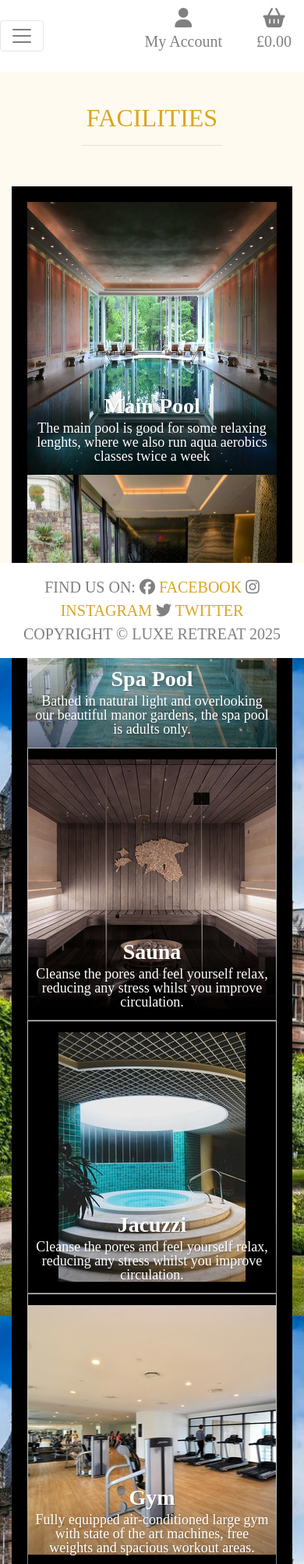
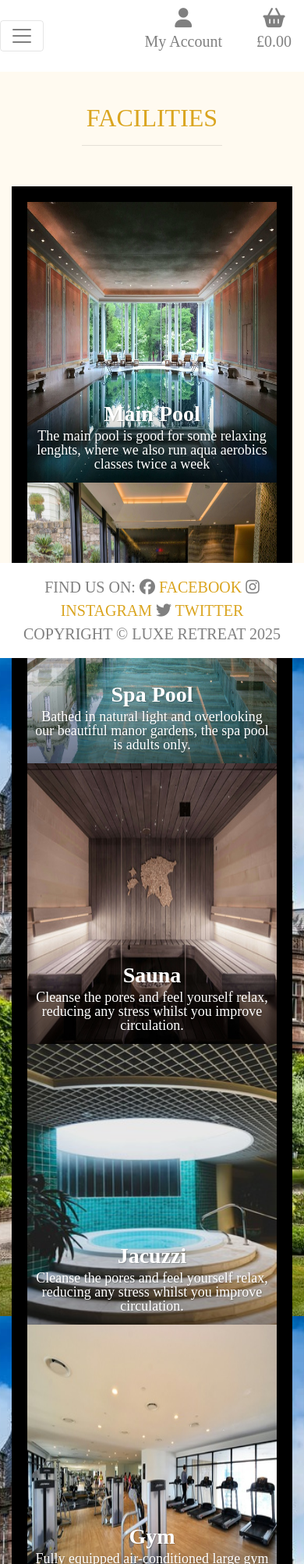
Before and after one commit to CharlieBurton10/luxe_retreat, a Django app: page /facilities/ in a window 390 px wide. Shown: the top 2006 px of the page at 78% size. Run offline with Django 3.2, Linux system fonts and the light colour scheme; some libraries are stand-ins or nearby versions.

Commit message:
Update images with AWS url

```diff
--- a/facilities/templates/facilities/facilities.html
+++ b/facilities/templates/facilities/facilities.html
@@ -41,8 +41,8 @@
                     </a>
             </div>
             <div class="col-md-6 col-lg-4 item zoom-on-hover">
-                <a class="lightbox">
-                    <img class="sauna img-fluid image">
+                <a class="lightbox" href="https://luxe-retreat.s3.eu-north-1.amazonaws.com/media/sauna1.jpg" target="_blank">
+                    <img class="img-fluid image" src="https://luxe-retreat.s3.eu-north-1.amazonaws.com/media/sauna1.jpg">
                     <span class="description">
                         <span class="description-heading">Sauna</span>
                         <span class="description-body">Cleanse the pores and feel yourself relax, reducing any stress whilst you improve circulation.</span>
@@ -50,8 +50,8 @@
                 </a>
             </div>
             <div class="col-md-6 col-lg-4 item zoom-on-hover">
-                <a class="lightbox">
-                    <img class="img-fluid image jacuzzi">
+                <a class="lightbox" href="https://luxe-retreat.s3.eu-north-1.amazonaws.com/media/jacuzzi.jpg" target="_blank">
+                    <img class="img-fluid image" src="https://luxe-retreat.s3.eu-north-1.amazonaws.com/media/jacuzzi.jpg">
                     <span class="description">
                         <span class="description-heading">Jacuzzi</span>
                         <span class="description-body">Cleanse the pores and feel yourself relax, reducing any stress whilst you improve circulation.</span>
@@ -59,8 +59,8 @@
                 </a>
             </div>
             <div class="col-md-6 col-lg-4 item zoom-on-hover">
-                <a class="lightbox">
-                    <img class="img-fluid image gym">
+                <a class="lightbox" href="https://luxe-retreat.s3.eu-north-1.amazonaws.com/media/gym.jpg" target="_blank">
+                    <img class="img-fluid image" src="https://luxe-retreat.s3.eu-north-1.amazonaws.com/media/gym.jpg">
                         <span class="description">
                             <span class="description-heading">Gym</span>
                             <span class="description-body">Fully equipped air-conditioned large gym with state of the art machines, free weights and spacious workout areas.</span>
--- a/static/css/base.css
+++ b/static/css/base.css
@@ -10,7 +10,7 @@ body {
     font-family: "Cormorant+Garamond";
 }
 
-.breathe {
+/*.breathe {
     background: url('/media/breathe.jpg') no-repeat center center;
 }
 
@@ -34,7 +34,7 @@ body {
     background: url('/media/gym.jpg');
     background-repeat: no-repeat;
     background-position: center;
-}
+} */
 
 .footer-container {
     padding: 50px;
@@ -195,8 +195,8 @@ input[name='q']::placeholder {
     margin-bottom: 0;
     background: black;
     opacity: 1;
-    width:  350px;
-    height: 350px;
+    width:  360px;
+    height: 360px;
     padding: 0;
     margin: 0;
     text-align: center;
@@ -206,8 +206,8 @@ input[name='q']::placeholder {
     transition: 0.8s ease;
     display: block;
     margin: auto;
-    width:  375px;
-    height: 350px;
+    width:  475px;
+    height: 375px;
     padding: 0;
     text-align: center;
   }
```
Also changed, not shown: other parts of facilities/templates/facilities/facilities.html (+16 -16 lines), memberships/templates/memberships/memberships.html (+4 -12 lines). Lines whose indentation alone changed are shown as unchanged.
